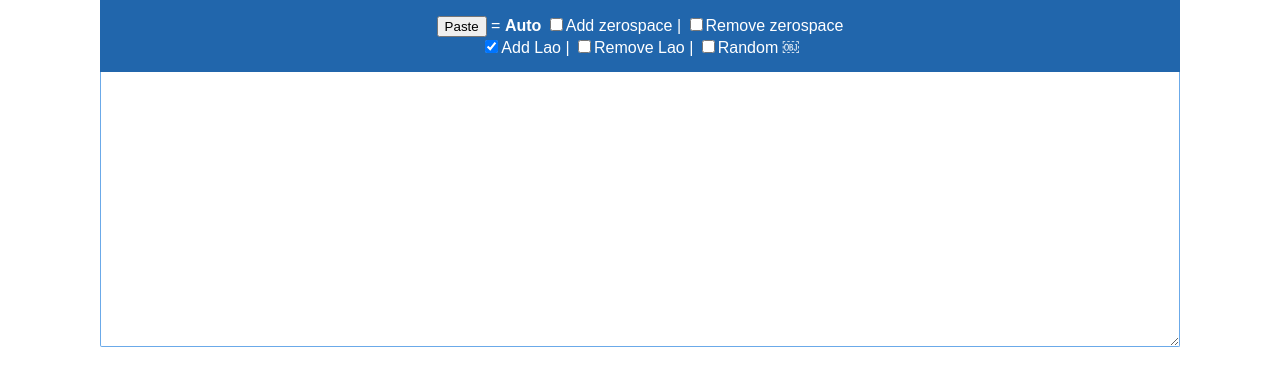
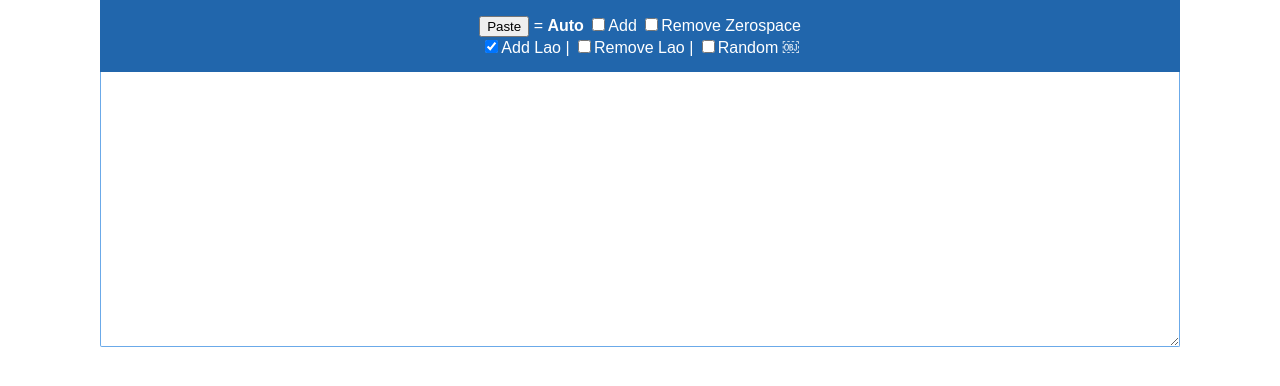
Before and after one commit to lenicolegabriel/konkhmer, a plain HTML site: page index.html in a window 1280 px wide. Drawn offline with Linux system fonts and the light colour scheme.

Commit message:
Update index.html

```diff
--- a/index.html
+++ b/index.html
@@ -12,7 +12,7 @@
 <body>
 <div class="dvwrap">
   <div class="header">
-  	<input type="button" id="btnpaste" value="Paste"/> = <span style="font-size:16px;font-weight:bold">Auto </span><input type="checkbox" id="chb_addzs" value="0"><label for="chb_addzs">Add zerospace</label> | <input type="checkbox" id="chb_removesp" value="0"><label for="chb_removesp">Remove zerospace</label> </span> </span><br/><input type="checkbox" id="chb_chklao" value="1" checked><label for="chb_chklao">Add Lao</label> | <input type="checkbox" id="chb_chkrmlao" value="0"><label for="chb_chkrmlao">Remove Lao</label> | <input type="checkbox" id="chb_OBJ" name="chb_OBJ" value="0"><label for="chb_OBJ">Random ￼</label></div>
+  	<input type="button" id="btnpaste" value="Paste"/> = <span style="font-size:16px;font-weight:bold">Auto </span><input type="checkbox" id="chb_addzs" value="0"><label for="chb_addzs">Add</label> <input type="checkbox" id="chb_removesp" value="0"><label for="chb_removesp">Remove Zerospace</label> </span> </span><br/><input type="checkbox" id="chb_chklao" value="1" checked><label for="chb_chklao">Add Lao</label> | <input type="checkbox" id="chb_chkrmlao" value="0"><label for="chb_chkrmlao">Remove Lao</label> | <input type="checkbox" id="chb_OBJ" name="chb_OBJ" value="0"><label for="chb_OBJ">Random ￼</label></div>
 
   <div class="row">
     <textarea id="txt_text" name="txt_text" rows="4" cols="100" class="txtarea"></textarea>
```
